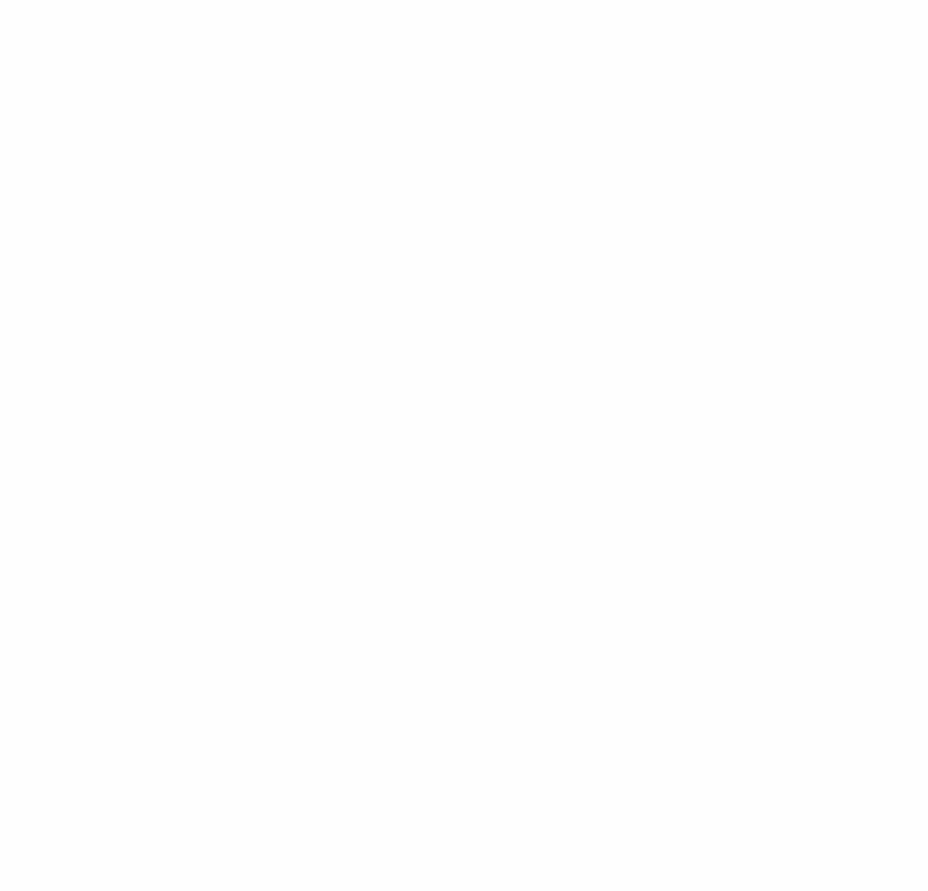
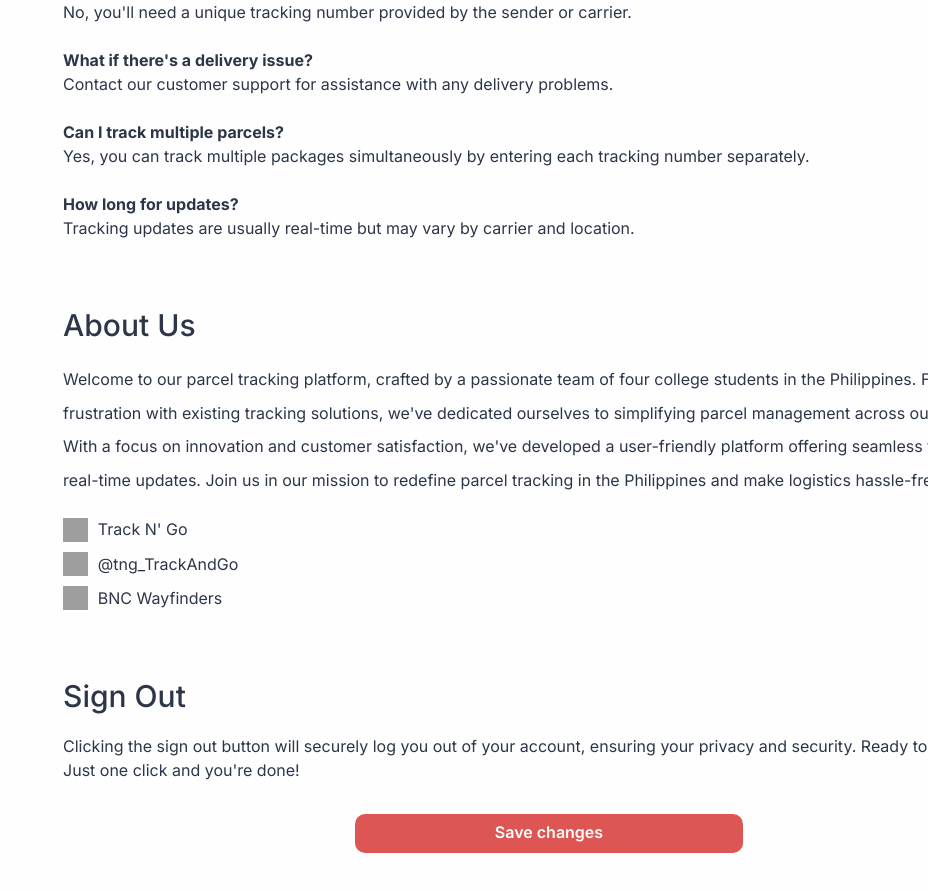
Before and after one commit to Hitagi7/Track-N-Go, a React (Vite) app: page /settingspage in a window 1280 px wide. Shown: the part 949-1840 px from the top of the page, without its empty margins (352-1280 px from the left). Built offline with nearby package versions, Linux system fonts and the light colour scheme; grey boxes are pictures that could not be loaded.

Commit message:
feat: completed settings page

```diff
--- a/src/components/dashboard/DashboardHistory.jsx
+++ b/src/components/dashboard/DashboardHistory.jsx
@@ -23,7 +23,7 @@
                 <div className="Frame13">
                     <p className="status2">IN TRANSIT</p>
                 </div>
-                <p className="details2">View Details </p>
+                <p className="details2">View Details &gt;</p>
             </div>
             <hr className='hr11' />
             <div className="Frame12">
@@ -34,7 +34,7 @@
                 <div className="Frame14">
                     <p className="status3">DELIVERED</p>
                 </div>
-                <p className="details2">View Details </p>
+                <p className="details2">View Details &gt; </p>
             </div>
             <hr className='hr11' />
             <div className="Frame12">
@@ -45,7 +45,7 @@
                 <div className="Frame14">
                     <p className="status3">DELIVERED</p>
                 </div>
-                <p className="details2">View Details </p>
+                <p className="details2">View Details &gt; </p>
             </div>
             <hr className='hr11' />
             <div className="Frame12">
@@ -56,7 +56,7 @@
                 <div className="Frame14">
                     <p className="status3">DELIVERED</p>
                 </div>
-                <p className="details2">View Details </p>
+                <p className="details2">View Details &gt; </p>
             </div>
             <hr className='hr11' />
             <div className="Frame12">
@@ -67,7 +67,7 @@
                 <div className="Frame14">
                     <p className="status3">DELIVERED</p>
                 </div>
-                <p className="details2">View Details </p>
+                <p className="details2">View Details &gt; </p>
             </div>
             <hr className='hr11' />
             <div className="Frame12">
@@ -78,7 +78,7 @@
                 <div className="Frame14">
                     <p className="status3">DELIVERED</p>
                 </div>
-                <p className="details2">View Details </p>
+                <p className="details2">View Details &gt; </p>
             </div>
         </div>
     </div>
--- a/src/components/settings/SettingsBody.css
+++ b/src/components/settings/SettingsBody.css
@@ -1,6 +1,6 @@
 .settings-body {
     width: 72.125rem;
-    height: 131.75rem;
+    height: 110rem;
     border-radius: 1.25rem;
     background: #FEFEFE;
     align-self: center;
@@ -91,3 +91,74 @@
     transform: scale(1.03);
     filter: brightness(0.96);
 }
+
+.faq-question {
+    font-weight: 700;
+}
+
+.faq-title {
+    margin-top: 4.19rem;
+    margin-bottom: 1.25rem;
+}
+
+.faq-paragraph {
+    line-height: 1.5rem;
+}
+
+.about-us-title {
+    margin-top: 4.19rem;
+    margin-bottom: 1.25rem;
+}
+
+.about-us-description {
+    line-height: 211.766%;
+    margin-bottom: 1.25rem;
+}
+
+.about-us-icon-label {
+    display: flex;
+    align-items: center; /* Center items vertically */
+    margin-top: 10px;
+}
+
+.about-us-icon-label .about-us-icon::before {
+    content: "";
+    display: inline-block;
+    width: 20px;
+    height: 20px;
+    background-size: cover;
+    margin-right: 0.30rem;
+}
+
+.about-us-label {
+    margin-left: 10px;
+}
+
+.about-us-icon-label .about-us-label {
+    display: inline-block; /* Ensure label and icon are on the same line */
+}
+
+.fb-label {
+    background-image: url('src/assets/icons/icon-facebook.svg'); /* Specify the icon */
+}
+
+.insta-label {
+    background-image: url('src/assets/icons/icon-instagram.svg'); /* Specify the icon */
+}
+
+.linkedin-label {
+    background-image: url('src/assets/icons/icon-linkedin.svg'); /* Specify the icon */
+}
+
+.sign-out-description {
+    line-height: 1.5rem;
+}
+
+.logout-button {
+    width: 24.2025rem;
+    /* display: flex;
+    justify-content: center;
+    align-items: center; */
+    margin: 0 auto;
+    margin-top: 1rem;
+}
--- a/src/components/settings/SettingsBody.jsx
+++ b/src/components/settings/SettingsBody.jsx
@@ -49,10 +49,76 @@
                         </form>
                     </div>
                     <button class="settings-fbutton">Save changes</button>
-
                 </section>
 
             </section>
+
+            <section className="faq-section">
+                <div className="faq-title">
+                    <p className="font-30 font-medium">FAQs (Frequently Asked Questions)</p>
+                </div>
+                <p className="font-16 faq-paragraph">
+                    <p className="faq-question">How does parcel tracking work?</p>
+                    <br />Parcel tracking lets you monitor your package's location and status in real-time by entering your tracking number on our website.
+                    <br />
+                    <br /><p className="faq-question">Is parcel tracking free?</p>
+                    <br />Yes, our parcel tracking service is completely free to use – no hidden fees.
+                    <br />
+                    <br /><p className="faq-question">Can I track without a tracking number?</p>
+                    <br />No, you'll need a unique tracking number provided by the sender or carrier.
+                    <br />
+                    <br /><p className="faq-question">What if there's a delivery issue?</p>
+                    <br />Contact our customer support for assistance with any delivery problems.
+                    <br />
+                    <br /><p className="faq-question">Can I track multiple parcels?</p>
+                    <br />Yes, you can track multiple packages simultaneously by entering each tracking number separately.
+                    <br />
+                    <br /><p className="faq-question">How long for updates?</p>
+                    <br />Tracking updates are usually real-time but may vary by carrier and location.
+                </p>
+            </section>
+
+            <section className="about-us">
+                <div className="about-us-title">
+                    <p className="font-30 font-medium">About Us</p>
+                </div>
+                <div className="about-us-description">
+                    <p className="about-us-description">
+                        Welcome to our parcel tracking platform, crafted by a passionate team of four college students in the Philippines. Fueled by frustration with existing tracking solutions, we've dedicated ourselves to simplifying parcel management across our country. With a focus on innovation and customer satisfaction, we've developed a user-friendly platform offering seamless tracking and real-time updates. Join us in our mission to redefine parcel tracking in the Philippines and make logistics hassle-free for all.
+                    </p>
+                </div>
+
+                <div class="about-us-icon-label">
+                    <span class="about-us-icon fb-label"></span>
+                    <span class="about-us-label">Track N' Go</span>
+                </div>
+
+                <div class="about-us-icon-label">
+                    <span class="about-us-icon insta-label"></span>
+                    <span class="about-us-label">@tng_TrackAndGo</span>
+                </div>
+
+                <div class="about-us-icon-label">
+                    <span class="about-us-icon linkedin-label"></span>
+                    <span class="about-us-label">BNC Wayfinders</span>
+                </div>
+
+            </section>
+
+            <section className="about-us-settings">
+                <div className="about-us-title">
+                    <p className="font-30 font-medium">Sign Out</p>
+                </div>
+                <div className="sign-out-description">
+                    <p className="sign-out-description">
+                        Clicking the sign out button will securely log you out of your account, ensuring your privacy and security. Ready to sign out? Just one click and you're done!
+                    </p>
+                </div>
+                <div className="logout-button">
+                    <button class="settings-fbutton logout-button">Save changes</button>
+                </div>
+            </section>
+
         </div>
     )
 }
```
